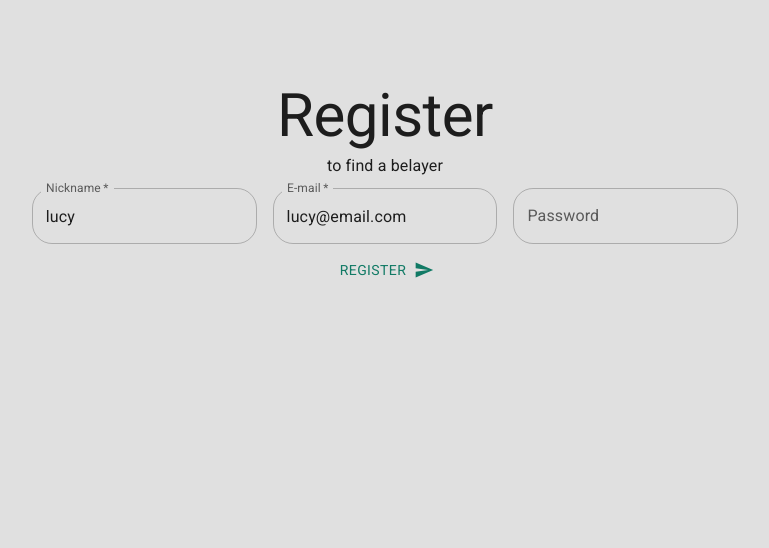
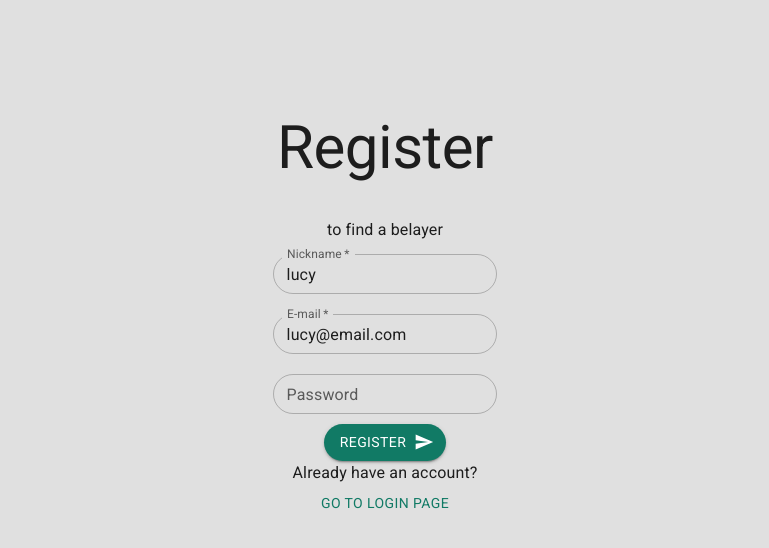
Before and after one commit to podmar/belayme, a React (Create React App) app in the folder client/: page /register in a window 1280 px wide. Shown: the top 548 px of the page, without its empty margins (255-1024 px from the left). Built offline with nearby package versions, Linux system fonts and the light colour scheme.

Commit message:
styled registration screen

```diff
--- a/client/src/App.css
+++ b/client/src/App.css
@@ -5,6 +5,10 @@
 
 h1 {
   padding: 1rem;
+}
+
+h2 {
+  padding: 2rem;
 }
 
 @media (prefers-reduced-motion: no-preference) {
--- a/client/src/App.js
+++ b/client/src/App.js
@@ -36,6 +36,7 @@ function App() {
     shape: {
       borderRadius: 20,
     },
+    spacing: 10,
   });
 
   return (
--- a/client/src/views/Register.js
+++ b/client/src/views/Register.js
@@ -25,23 +25,34 @@ function Register() {
         <div>
           <TextField
             required
+            size='small'
             id="nickname-input"
             label="Nickname"
             defaultValue="lucy"
           />
+        </div>
+        <div>
           <TextField
+            // error
+            // helperText="Invalid email address."
             required
+            size='small'
             id="email-input"
             label="E-mail"
             type="email"
             defaultValue="lucy@email.com"
           />
+        </div>
+        <div>
           <TextField
+            // fullWidth
+            size='small'
             id="password-input"
             label="Password"
             type="password"
             autoComplete="current-password"
           />
+          </div>
           {/* <TextField
             id="outlined-read-only-input"
             label="Read Only"
@@ -65,14 +76,30 @@ function Register() {
             defaultValue="Default Value"
             helperText="Some important text"
           /> */}
-        </div>
         <div>
           <Button
             type='submit'
             endIcon={<SendIcon />}
+            variant='contained'
           >
             Register
           </Button>
+        </div>
+      </Box>
+      <Box
+        sx={{
+          flexDirection: 'column',
+        }}
+      >
+        <div>
+        <Typography variant='p'>
+            Already have an account?
+        </Typography>
+        </div>
+        <div>
+        <Button>
+          Go to login page
+        </Button>
         </div>
       </Box>
     </>
```
